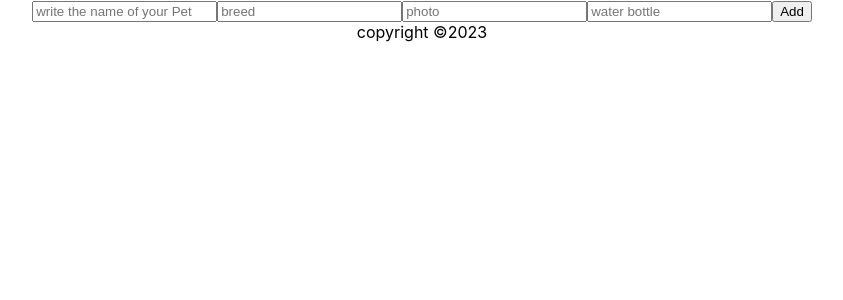
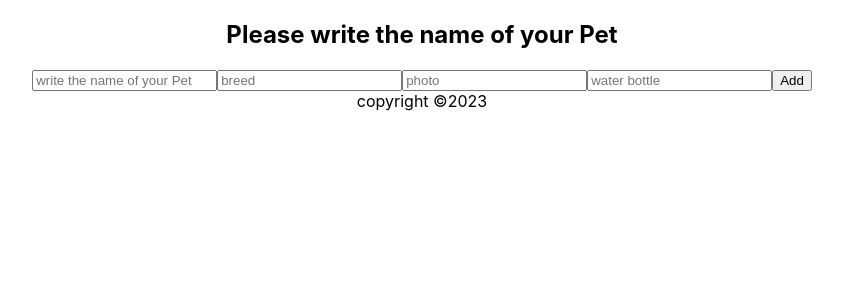
Before and after one commit to Anmavel/PetFit, a React (Create React App) app in the folder frontend/: page /pets/add in a window 1280 px wide. Shown: the top 300 px of the page, without its empty margins (218-1061 px from the left). Built offline with nearby package versions, Linux system fonts and the light colour scheme.

Commit message:
Issue#1: add navigateTo after adding a Pet

```diff
--- a/frontend/src/App.tsx
+++ b/frontend/src/App.tsx
@@ -5,8 +5,9 @@ import {Route, Routes} from "react-router-dom";
 import PetGallery from "./component/PetGallery";
 import usePets from "./hooks/usePets"
 import AddPet from "./page/AddPet";
+
 function App() {
-    const {pets, postNewPet}=usePets();
+    const {pets, postNewPet} = usePets();
 
     return (
         <div className="App">
@@ -14,8 +15,7 @@ function App() {
             <Routes>
                 <Route path={"/"} element={<PetGallery pets={pets} navigateTo={"/pets/add"}/>}/>
                 <Route path={"/pets"} element={<PetGallery pets={pets} navigateTo={"/pets/add"}/>}/>
-            <Route path={"/pets/add"} element={<AddPet  navigateTo={"/pets/"} onSubmit={postNewPet}/>}/>
-
+                <Route path={"/pets/add"} element={<AddPet navigateTo={"/pets/"} onSubmit={postNewPet}/>}/>
             </Routes>
             <Footer/>
         </div>
--- a/frontend/src/component/Layout.tsx
+++ b/frontend/src/component/Layout.tsx
@@ -7,7 +7,7 @@ type Props = {
 export default function Layout({children}: Props) {
     return (
         <>
-            <Header  image={"/petfit_logo_small.png"}/>
+            <Header image={"/petfit_logo_small.png"}/>
             <main className={"main-content"}>
                 {children}
             </main>
--- a/frontend/src/component/PetCard.css
+++ b/frontend/src/component/PetCard.css
@@ -1,12 +1,13 @@
-.petCard{
+.petCard {
     width: 200px;
     height: auto;
     border-style: solid;
-    background-color: darkseagreen;
+    background-color: #57BD96;
     border-color: darkslategrey;
     border-radius: 10px;
-    margin:1%;
-    color:darkslategrey;
+    margin: 1%;
+    color: darkslategrey;
     box-shadow: 1px 2px 8px #666;
+    filter: drop-shadow(0px 4px 4px rgba(0, 0, 0, 0.25));
 
 }
--- a/frontend/src/component/PetCard.tsx
+++ b/frontend/src/component/PetCard.tsx
@@ -3,12 +3,12 @@ import React from "react";
 import "./PetCard.css"
 
 
-type Props={
+type Props = {
     pet: Pet,
 
 }
-export default function TaskCard(props:Props){
-    return(
+export default function TaskCard(props: Props) {
+    return (
         <div className={"petCard"}>
             <h2>{props.pet.name}</h2>
 
--- a/frontend/src/page/AddPet.tsx
+++ b/frontend/src/page/AddPet.tsx
@@ -1,25 +1,28 @@
 import React, {ChangeEvent, FormEvent, useState} from "react";
 import {Pet} from "../model/Pet";
+import {useNavigate} from "react-router-dom";
 
 type AddPetProps = {
-    navigateTo:string|undefined
-    onSubmit:(newPet:Pet)=>Promise<void>
+    navigateTo: string | undefined
+    onSubmit: (newPet: Pet) => Promise<void>
 
 }
 
 
 export default function AddPet(props: AddPetProps) {
-    const[name,setName]=useState<string>("")
-    const[nameOfBreed,setNameOfBreed]=useState<string>("")
-    const[photo,setPhoto]=useState<string>()
-    const[supplies,setSupplies]=useState<Array<string>>([])
+    const [name, setName] = useState<string>("")
+    const [nameOfBreed, setNameOfBreed] = useState<string>("")
+    const [photo, setPhoto] = useState<string>()
+    const [supplies, setSupplies] = useState<Array<string>>([])
+    const navigate = useNavigate()
 
-    function handleNameChange(event:ChangeEvent<HTMLInputElement>){
+    function handleNameChange(event: ChangeEvent<HTMLInputElement>) {
         setName(event.target.value)
     }
-    function formSubmitHandler(event:FormEvent<HTMLFormElement>) {
+
+    function formSubmitHandler(event: FormEvent<HTMLFormElement>) {
         event.preventDefault()
-        const newPet:Pet={name, nameOfBreed, photo:"", supplies}
+        const newPet: Pet = {name, nameOfBreed, photo: "", supplies}
         props.onSubmit(newPet)
             .then(() => {
                 setName("")
@@ -28,18 +31,23 @@ export default function AddPet(props: AddPetProps) {
                 setSupplies([])
 
             })
+        if (props.navigateTo) {
+            navigate(props.navigateTo)
+        }
     }
 
 
     return (
-        <form  onSubmit={formSubmitHandler} className={"add-pet"}>
+        <form onSubmit={formSubmitHandler} className={"add-pet"}>
             <label>
-                <input type={"text"} onChange={handleNameChange} value={name} placeholder={"write the name of your Pet"} required={true}/>
+                <h2>Please write the name of your Pet</h2>
+                <input type={"text"} onChange={handleNameChange} value={name} placeholder={"write the name of your Pet"}
+                       required={true}/>
                 <input type={"text"} value={nameOfBreed} placeholder={"breed"} required={false}/>
                 <input type={"text"} value={photo} placeholder={"photo"} required={false}/>
                 <input type={"text"} value={supplies} placeholder={"water bottle"} required={false}/>
             </label>
-            <button type={"submit"} > Add </button>
+            <button type={"submit"}> Add</button>
         </form>
     )
 
```
Lines whose indentation alone changed are shown as unchanged.
